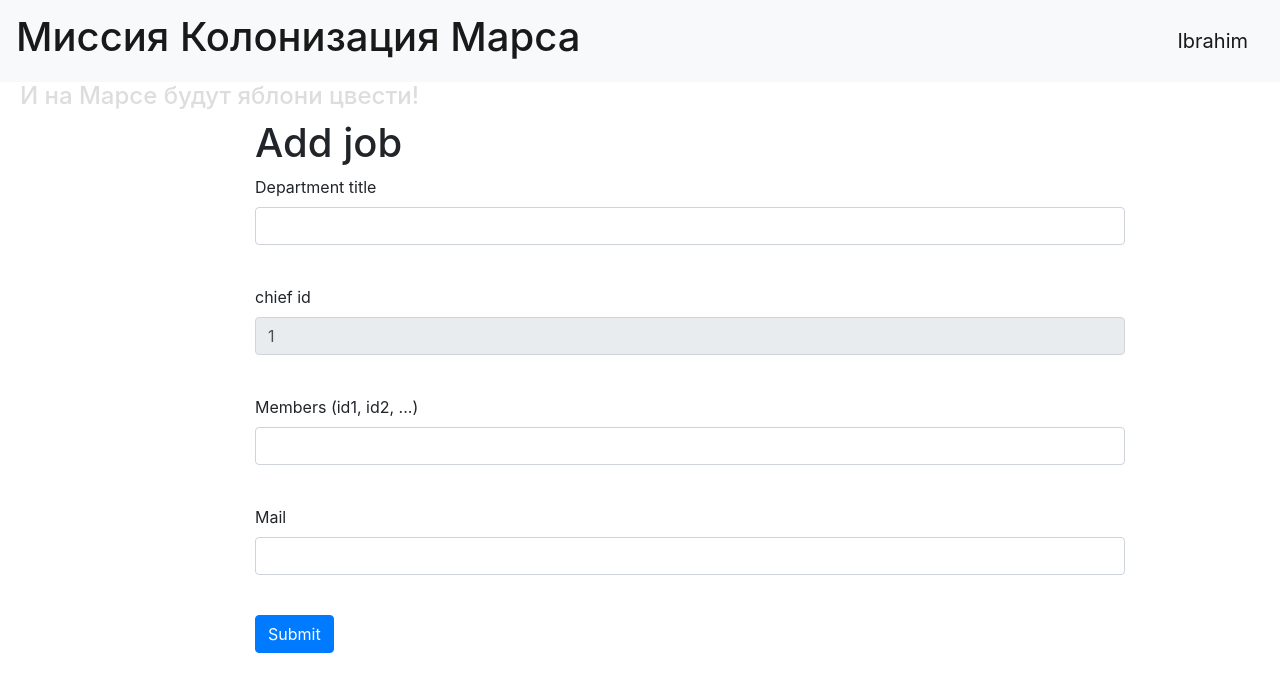
After one commit to AkhmedLostInShali/colonizzation, a Flask app: page /department in a window 1280 px wide. The commit adds this page. Shown: the top 692 px of the page. Run offline with Flask 2, Linux system fonts and the light colour scheme; a user stored in the database is signed in; some libraries are stand-ins or nearby versions.

Commit message:
Готовое приложение + департаменты готовый вариант в db_server.py

```diff
--- a/db_server.py
+++ b/db_server.py
@@ -1,10 +1,12 @@
 from data import db_session
 from data.users import User
 from data.jobs import Jobs
+from data.departments import Department
 from flask import Flask, render_template, redirect, request, abort
 from forms.jobform import JobForm
 from forms.registerform import RegisterForm
 from forms.loginform import LoginForm
+from forms.departmentform import DepartmentForm
 from flask_login import LoginManager, login_user, logout_user, login_required, current_user
 
 app = Flask(__name__)
@@ -47,11 +49,20 @@ def logout():
 
 
 @app.route('/')
-def first_table():
+@app.route('/jobs')
+def job_table():
     session = db_session.create_session()
     stuff = session.query(User).all()
     work_list = session.query(Jobs).all()
-    return render_template('user_job_table.html', team=stuff, works=work_list)
+    return render_template('job_table.html', title='Таблица работ', team=stuff, works=work_list)
+
+
+@app.route('/departments')
+def dep_table():
+    session = db_session.create_session()
+    stuff = session.query(User).all()
+    dep_list = session.query(Department).all()
+    return render_template('dep_table.html', title='Таблица департаментов', team=stuff, departments=dep_list)
 
 
 @app.route('/register', methods=['GET', 'POST'])
@@ -101,9 +112,27 @@ def add_job():
     return render_template('add_job.html', title='Добавление работы', form=form, leader=current_user.id)
 
 
+@app.route('/department', methods=['GET', 'POST'])
+@login_required
+def add_dep():
+    form = DepartmentForm()
+    if form.validate_on_submit():
+        dep = Department()
+        dep.title = form.title.data
+        dep.email = form.email.data
+        dep.members = form.members.data
+        dep.chief = current_user.id
+        db_sess = db_session.create_session()
+        db_sess.merge(current_user)
+        db_sess.add(dep)
+        db_sess.commit()
+        return redirect('/departments')
+    return render_template('add_dep.html', title='Добавление работы', form=form, leader=current_user.id)
+
+
 @app.route('/edit_job/<int:id>', methods=['GET', 'POST'])
 @login_required
-def edit_news(id):
+def edit_job(id):
     form = JobForm()
     lead_id = "-"
     if request.method == "GET":
@@ -130,12 +159,42 @@ def edit_news(id):
             return redirect('/')
         else:
             abort(404)
-    return render_template('add_job.html', title='Добавление работы', form=form, leader=lead_id)
+    return render_template('add_job.html', title='Изменение работы', form=form, leader=lead_id)
+
+
+@app.route('/edit_department/<int:id>', methods=['GET', 'POST'])
+@login_required
+def edit_dep(id):
+    form = DepartmentForm()
+    lead_id = "-"
+    if request.method == "GET":
+        db_sess = db_session.create_session()
+        dep = db_sess.query(Department).filter(Department.id == id).first()
+        if dep and current_user.id in [dep.chief, 1]:
+            form.title.data = dep.title
+            form.email.data = dep.email
+            form.members.data = dep.members
+            lead_id = dep.chief
+        else:
+            abort(404)
+    if form.validate_on_submit():
+        db_sess = db_session.create_session()
+        dep = db_sess.query(Department).filter(Department.id == id).first()
+        if dep and current_user.id in [dep.chief, 1]:
+            dep.title = form.title.data
+            dep.chief = form.chief.data
+            dep.email = form.email.data
+            dep.members = form.members.data
+            db_sess.commit()
+            return redirect('/departments')
+        else:
+            abort(404)
+    return render_template('add_dep.html', title='Изменение департамента', form=form, leader=lead_id)
 
 
 @app.route('/delete_job/<int:id>', methods=['GET', 'POST'])
 @login_required
-def news_delete(id):
+def job_delete(id):
     db_sess = db_session.create_session()
     job = db_sess.query(Jobs).filter(Jobs.id == id).first()
     if job and current_user.id in [job.team_leader, 1]:
@@ -146,5 +205,18 @@ def news_delete(id):
     return redirect('/')
 
 
+@app.route('/delete_department/<int:id>', methods=['GET', 'POST'])
+@login_required
+def dep_delete(id):
+    db_sess = db_session.create_session()
+    dep = db_sess.query(Department).filter(Department.id == id).first()
+    if dep and current_user.id in [dep.chief, 1]:
+        db_sess.delete(dep)
+        db_sess.commit()
+    else:
+        abort(404)
+    return redirect('/departments')
+
+
 if __name__ == '__main__':
     main()
--- /dev/null
+++ b/forms/departmentform.py
@@ -0,0 +1,11 @@
+from flask_wtf import FlaskForm
+from wtforms import StringField, EmailField, SubmitField
+from wtforms.validators import DataRequired
+
+
+class DepartmentForm(FlaskForm):
+    title = StringField('Department title', validators=[DataRequired()])
+    chief = StringField('chief id', validators=[DataRequired()])
+    members = StringField('Members (id1, id2, ...)', validators=[DataRequired()])
+    email = EmailField('Mail', validators=[DataRequired()])
+    submit = SubmitField('Submit')
--- /dev/null
+++ b/templates/add_dep.html
@@ -0,0 +1,46 @@
+{% extends "base.html" %}
+
+{% block content %}
+<h1 style="padding-left: 15rem">Add job</h1>
+<form action="" method="post" novalidate  style="padding-left: 15rem">
+    {{ form.hidden_tag() }}
+    <p>
+        {{ form.title.label }}<br>
+        {{ form.title(class="form-control") }}<br>
+        {% for error in form.title.errors %}
+      <div class="alert alert-danger" role="alert">
+        {{ error }}
+      </div>
+    {% endfor %}
+    </p>
+    <p>
+        {{ form.chief.label }}<br>
+        {{ form.chief(class="form-control", readonly=True, value=leader) }}<br>
+        {% for error in form.chief.errors %}
+      <div class="alert alert-danger" role="alert">
+        {{ error }}
+      </div>
+    {% endfor %}
+    </p>
+    <p>
+        {{ form.members.label }}<br>
+        {{ form.members(class="form-control") }}<br>
+        {% for error in form.members.errors %}
+      <div class="alert alert-danger" role="alert">
+        {{ error }}
+      </div>
+    {% endfor %}
+    </p>
+    <p>
+        {{ form.email.label }}<br>
+        {{ form.email(class="form-control") }}<br>
+        {% for error in form.email.errors %}
+      <div class="alert alert-danger" role="alert">
+        {{ error }}
+      </div>
+    {% endfor %}
+    </p>
+    <p>{{ form.submit(type="submit", class="btn btn-primary") }}</p>
+    {{ message }}
+</form>
+{% endblock %}
--- a/templates/user_job_table.html
+++ b/templates/job_table.html
@@ -3,8 +3,11 @@
 {% block content %}
 <body>
   <h2 align="center">Works log</h2>
-  <a href="/job" class="btn btn-secondary" style="margin-left: 20px">
+  <a href="/job" class="btn btn-primary" style="margin-left: 20px">
     Add job
+  </a>
+  <a href="/departments" class="btn btn-info">
+    Switch to departments
   </a>
   {% for work in works %}
     <div class="col-md6 border rounded">
--- a/zapros.py
+++ b/zapros.py
@@ -51,7 +51,7 @@ def first_table():
     session = db_session.create_session()
     stuff = session.query(User).all()
     work_list = session.query(Jobs).all()
-    return render_template('user_job_table.html', team=stuff, works=work_list)
+    return render_template('job_table.html', team=stuff, works=work_list)
 
 
 @app.route('/register', methods=['GET', 'POST'])
```
Also changed, not shown: forms/loginform.py (+4 -4 lines), templates/dep_table.html (added, +43 -0 lines), db/mars_explorer.db.
